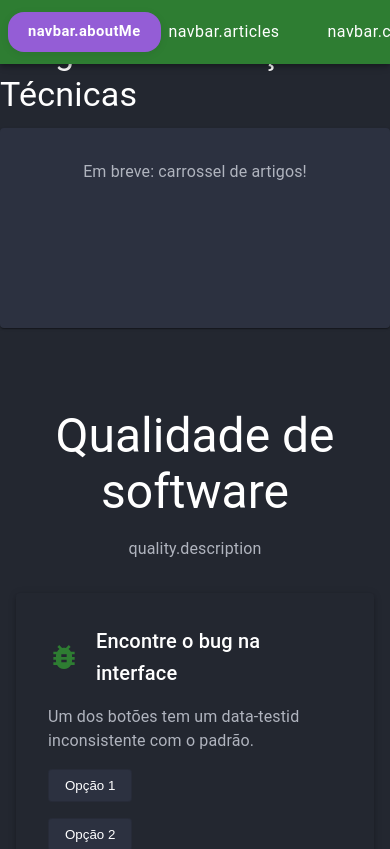
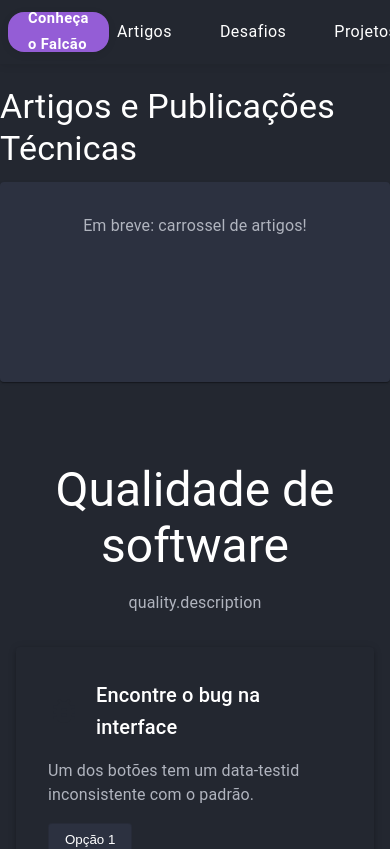
Before and after one commit to lucasperj/portfolio, a React (Vite) app: page /qalab in a window 390 px wide. Shown: the top 849 px of the page. Built offline with nearby package versions, Linux system fonts and the light colour scheme.

Commit message:
refactor: remover ThemeRouterProvider e padronizar uso do ThemeProvider; ajustar estilos no LanguageSelector e NavBar, incluindo melhorias na exibição e responsividade

```diff
--- a/src/App.tsx
+++ b/src/App.tsx
@@ -50,23 +50,14 @@ const StyledToastContainer = styled(ToastContainer)`
 `;
 
 // Componente que escolhe o tema dinamicamente conforme a rota
-const ThemeRouterProvider = ({ children }: { children: React.ReactNode }) => {
-  const location = useLocation();
-  // Se a rota começa com /qalab, usa o tema do QA Lab
-  const isQALab = location.pathname.startsWith('/qalab');
-  return (
-    <ThemeProvider theme={isQALab ? themeQALab : theme}>
-      {children}
-    </ThemeProvider>
-  );
-};
+// Remover ThemeRouterProvider e usar apenas ThemeProvider com theme padrão
 
 // Componente principal da aplicação
 const App = () => {
   return (
     <LanguageProvider>
       <BrowserRouter>
-        <ThemeRouterProvider>
+        <ThemeProvider theme={theme}>
           <Routes>
             {/* Rota da Home/Portfólio */}
             <Route path="/" element={<HomePage />} />
@@ -75,7 +66,7 @@ const App = () => {
             {/* Futuras rotas podem ser adicionadas aqui, ex: artigos, projetos, etc */}
           </Routes>
           <StyledToastContainer />
-        </ThemeRouterProvider>
+        </ThemeProvider>
       </BrowserRouter>
     </LanguageProvider>
   );
--- a/src/components/common/LanguageSelector/LanguageSelector.tsx
+++ b/src/components/common/LanguageSelector/LanguageSelector.tsx
@@ -11,7 +11,7 @@ const StyledSelect = styled(Select, {
   isactive?: string;
 }>(({ theme, isactive }) => ({
   backgroundColor: isactive === 'true' ? theme.palette.secondary.main : theme.palette.background.paper,
-  border: `2px solid ${theme.palette.primary.contrastText}`,
+  border: 'none',
   borderRadius: '16px',
   color: isactive === 'true' ? theme.palette.secondary.contrastText : theme.palette.primary.contrastText,
   fontWeight: 600,
@@ -27,7 +27,10 @@ const StyledSelect = styled(Select, {
     fontSize: '0.92rem',
   },
   '& fieldset': {
-    border: 'none',
+    border: 'none !important',
+  },
+  '& .MuiOutlinedInput-notchedOutline': {
+    border: 'none !important',
   },
 }));
 
--- a/src/components/common/NavBar/NavBar.tsx
+++ b/src/components/common/NavBar/NavBar.tsx
@@ -55,11 +55,14 @@ const NavBar = () => {
         return () => window.removeEventListener('scroll', handleScroll);
     }, [isQALab]);
 
-    // Estilização do AppBar fixo
-    const StyledAppBar = styled(AppBar)(({theme}) => ({
-        transition: 'all 0.3s ease-in-out',
-        backgroundColor: theme.palette.primary.main,
-        boxShadow: theme.shadows[4],
+    // Padronizar o AppBar para ambas as páginas
+    const StyledAppBar = styled(AppBar)(({ theme }) => ({
+      backgroundColor: theme.palette.primary.main, // Fundo roxo padrão
+      boxShadow: '0 2px 8px rgba(0,0,0,0.08)',
+      zIndex: 1201,
+      height: 64,
+      display: 'flex',
+      justifyContent: 'center',
     }));
 
     // Estilização do Toolbar para layout flexível
@@ -101,8 +104,7 @@ const NavBar = () => {
         }
     });
 
-    // Estilo do botão lateral (verde na Home, roxo no QA Lab)
-    // Visual igual ao botão de tradução, mas cor dinâmica
+    // Botão lateral: verde para QALab, roxo para Portfolio
     const sideButtonSx = (color: 'success' | 'secondary', theme: any) => ({
       color: theme.palette.getContrastText(theme.palette[color].main),
       background: theme.palette[color].main,
@@ -154,7 +156,7 @@ const NavBar = () => {
                             sx={theme => sideButtonSx('secondary', theme)}
                             data-test-id="navbar-aboutme-button"
                         >
-                            {t('navbar.aboutMe') || 'Descubra mais sobre mim'}
+                            Conheça o Falcão
                         </Button>
                     )}
                 </Box>
@@ -190,7 +192,7 @@ const NavBar = () => {
                                 sx={theme => navButtonSx(location.hash === '#articles-carousel', theme)}
                                 data-test-id="navbar-articles-button"
                             >
-                                {t('navbar.articles') || 'Artigos'}
+                                Artigos
                             </Button>
                             <Button
                                 component={RouterLink}
@@ -198,7 +200,7 @@ const NavBar = () => {
                                 sx={theme => navButtonSx(location.hash === '#challenges', theme)}
                                 data-test-id="navbar-challenges-button"
                             >
-                                {t('navbar.challenges') || 'Desafios'}
+                                Desafios
                             </Button>
                             <Button
                                 component={RouterLink}
@@ -206,7 +208,7 @@ const NavBar = () => {
                                 sx={theme => navButtonSx(location.hash === '#qalab-projects', theme)}
                                 data-test-id="navbar-qalab-projects-button"
                             >
-                                {t('navbar.projects') || 'Projetos'}
+                                Projetos
                             </Button>
                         </>
                     )}
--- a/src/pages/QALabPage.tsx
+++ b/src/pages/QALabPage.tsx
@@ -6,7 +6,7 @@ import Projects from "./QALab/sections/Projects/Projects";
 
 const QALabPage = () => {
   return (
-    <>
+    <div style={{ paddingTop: 54 }}>
       <NavBar />
       <section id="articles-carousel">
         <Articles />
@@ -22,7 +22,7 @@ const QALabPage = () => {
         <h2>Quer saber quem está por trás disso tudo?</h2>
         <button>Ver mais sobre mim</button>
       </section>
-    </>
+    </div>
   );
 };
 
```
Lines whose indentation alone changed are shown as unchanged.
